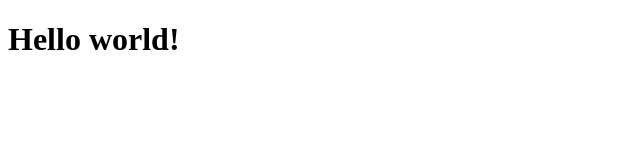
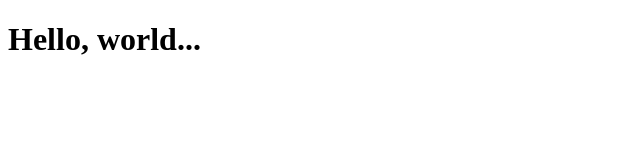
Before and after one commit to isabelelemos/testeete, a plain HTML site: page index.html in a window 1280 px wide. Shown: the full height of the page, 0-640 px from the left. Drawn offline with Linux system fonts and the light colour scheme.

Commit message:
testando a branch

```diff
--- a/index.html
+++ b/index.html
@@ -6,6 +6,6 @@
     <title>Document</title>
 </head>
 <body>
-    <h1>Hello world!</h1>
+    <h1>Hello, world...</h1>
 </body>
 </html>
```
